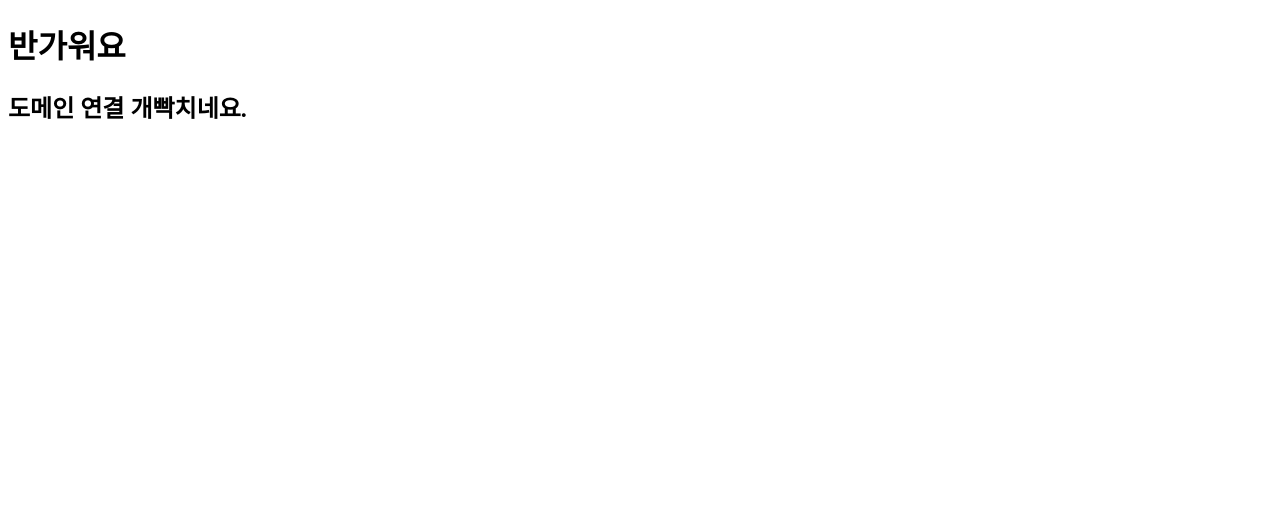
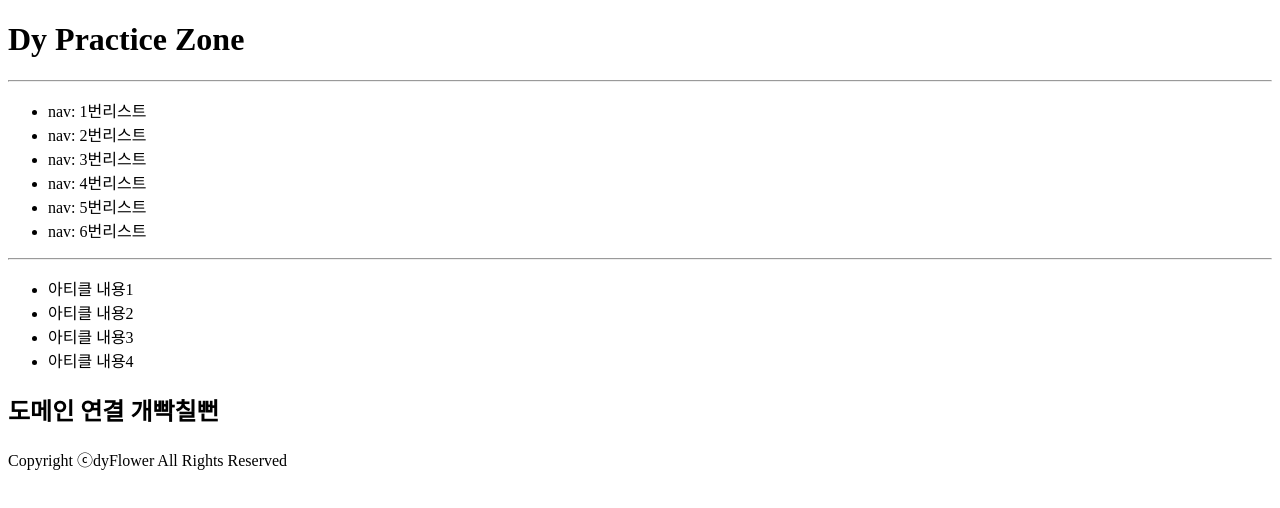
Before and after one commit to dyFlower/dypractice, a plain HTML site: page index.html in a window 1280 px wide. Drawn offline with Linux system fonts and the light colour scheme.

Commit message:
그냥 해보기

```diff
--- a/index.html
+++ b/index.html
@@ -7,7 +7,32 @@
     <title></title>
 </head>
 <body>
-    <h1>반가워요</h1>
-    <h2>도메인 연결 개빡치네요.</h2>
+    <header><h1>Dy Practice Zone</h1></header>
+    <hr>
+    <nav>
+        <ul>
+            <li>nav: 1번리스트</li>
+            <li>nav: 2번리스트</li>
+            <li>nav: 3번리스트</li>
+            <li>nav: 4번리스트</li>
+            <li>nav: 5번리스트</li>
+            <li>nav: 6번리스트</li>
+        </ul>
+    </nav>
+    <hr>
+    <main>
+        <article>
+            <ul>
+                <li>아티클 내용1</li>
+                <li>아티클 내용2</li>
+                <li>아티클 내용3</li>
+                <li>아티클 내용4</li>
+        </ul>
+    </article>
+        <h2>도메인 연결 개빡칠뻔</h2>
+    </main>
+    <footer>
+        Copyright ⓒdyFlower All Rights Reserved
+    </footer>
 </body>
 </html>
```
